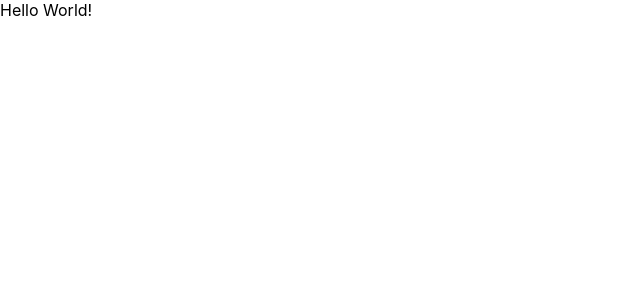
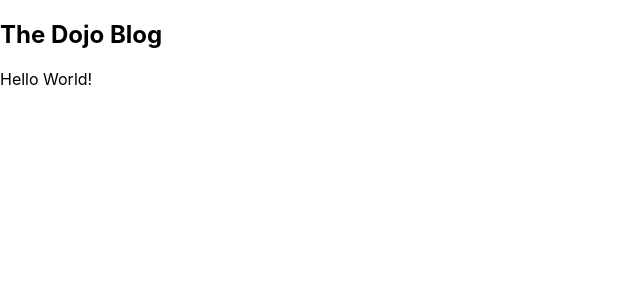
Before and after one commit to Dragontalker/react-developer-portfolio, a React (Create React App) app: page / in a window 1280 px wide. Shown: the top 300 px of the page, without its empty margins (0-640 px from the left). Built offline with nearby package versions, Linux system fonts and the light colour scheme.

Commit message:
Added a title in navbar.

```diff
--- a/src/components/Narbar.js
+++ b/src/components/Narbar.js
@@ -1,6 +1,8 @@
 const Navbar = () => {
     return (
-        <div></div>
+        <nav>
+            <h1>The Dojo Blog</h1>
+        </nav>
     )
 };
 
```
